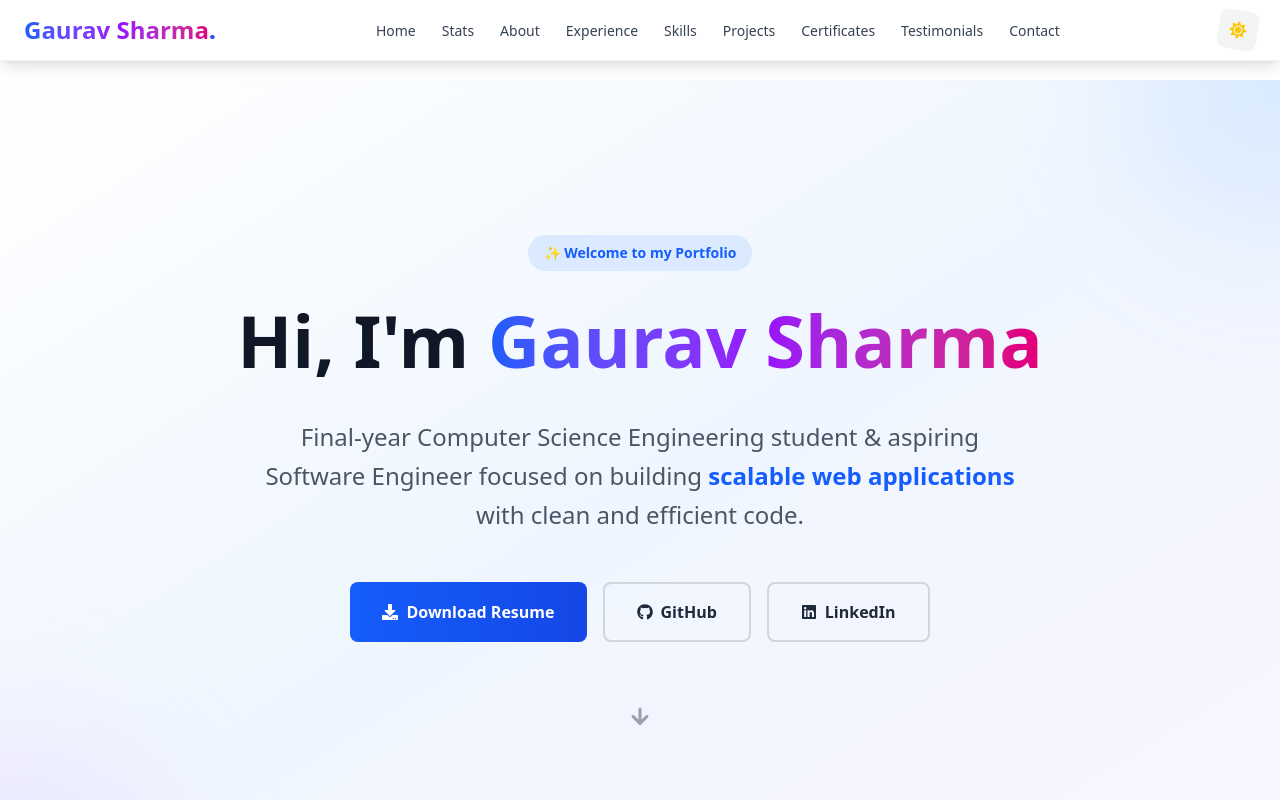
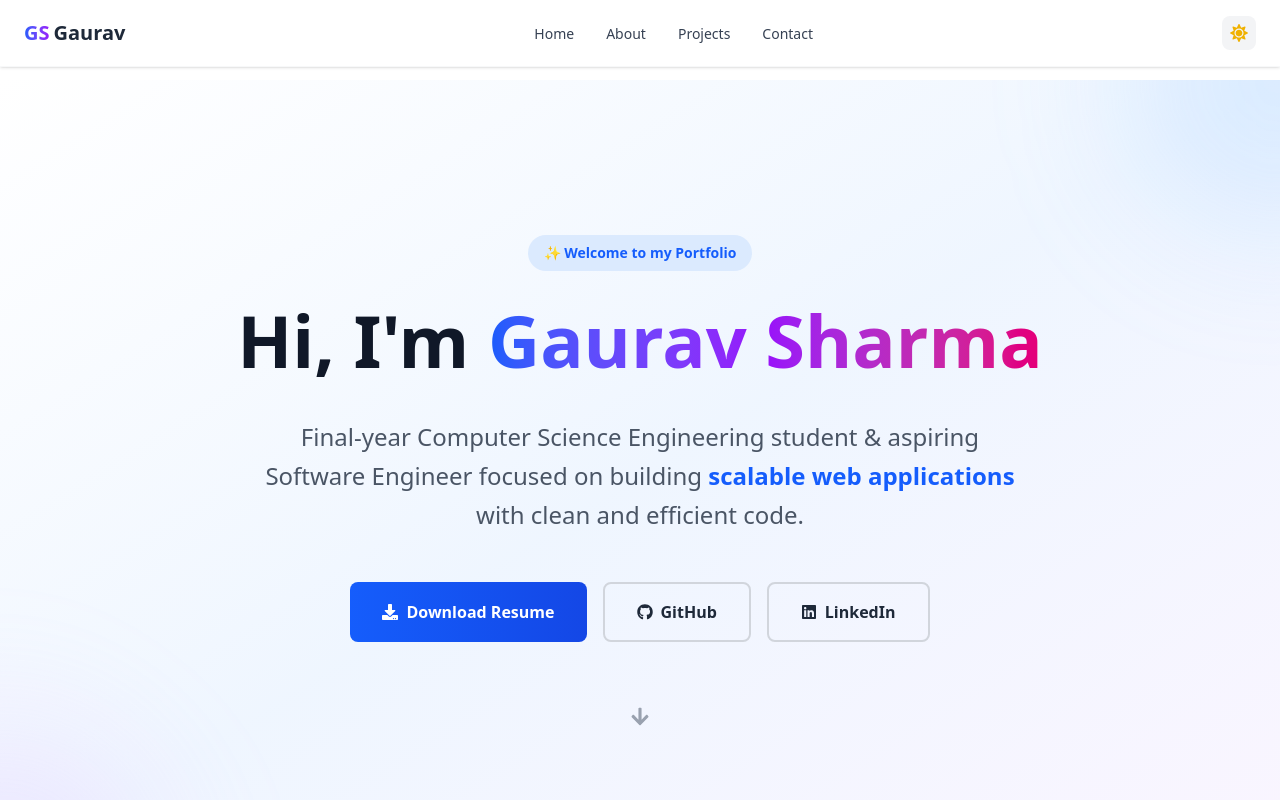
Before and after one commit to gauravvashisht07/GAURAV_PORTFOLIO, a React (Vite) app in the folder portfolio/: page / in a window 1280 px wide. Both pictures are taken after a click on the button "Toggle Theme". Shown: the top 800 px of the page. Built offline with nearby package versions, Linux system fonts and the light colour scheme.

Commit message:
Navbar Changes

```diff
--- a/portfolio/src/components/Navbar.jsx
+++ b/portfolio/src/components/Navbar.jsx
@@ -1,7 +1,6 @@
-import { useContext } from "react";
+import { useContext, useState } from "react";
 import { ThemeContext } from "../context/ThemeContext";
 import { FaMoon, FaSun, FaBars, FaTimes } from "react-icons/fa";
-import { useState } from "react";
 import { motion, AnimatePresence } from "framer-motion";
 
 const Navbar = () => {
@@ -10,99 +9,90 @@ const Navbar = () => {
 
   const navItems = [
     { label: "Home", id: "home" },
-    { label: "Stats", id: "stats" },
     { label: "About", id: "about" },
-    { label: "Experience", id: "experience" },
-    { label: "Skills", id: "skills" },
     { label: "Projects", id: "projects" },
-    { label: "Certificates", id: "certificates" },
-    { label: "Testimonials", id: "testimonials" },
     { label: "Contact", id: "contact" },
   ];
 
-  const menuVariants = {
-    hidden: { opacity: 0, y: -20 },
-    visible: {
-      opacity: 1,
-      y: 0,
-      transition: {
-        staggerChildren: 0.05,
-        delayChildren: 0.1,
-      },
-    },
-    exit: { opacity: 0, y: -20 },
-  };
-
-  const itemVariants = {
-    hidden: { opacity: 0, y: -10 },
-    visible: { opacity: 1, y: 0 },
-  };
-
   return (
-    <nav className="fixed top-0 left-0 w-full z-50 bg-white/70 dark:bg-gray-900/70 backdrop-blur-xl border-b border-gray-200/50 dark:border-gray-800/50 shadow-lg transition-all">
-      <div className="max-w-7xl mx-auto px-6 py-3 flex justify-between items-center">
+    <nav className="fixed top-0 left-0 w-full z-50 bg-white/70 dark:bg-gray-900/70 backdrop-blur-md border-b border-gray-200/30 dark:border-gray-800/30 shadow-sm transition-all">
+      <div className="max-w-7xl mx-auto px-6 py-4 flex justify-between items-center">
         {/* Logo / Name */}
         <motion.div
           initial={{ opacity: 0, x: -20 }}
           animate={{ opacity: 1, x: 0 }}
           transition={{ duration: 0.5 }}
         >
-          <h1 className="text-2xl font-bold bg-gradient-to-r from-blue-600 via-purple-600 to-pink-600 bg-clip-text text-transparent hover:drop-shadow-lg transition-all">
-            Gaurav Sharma<span className="text-blue-600">.</span>
-          </h1>
+          <a href="#home" className="text-xl font-bold">
+            <span className="bg-gradient-to-r from-blue-600 to-purple-600 bg-clip-text text-transparent">
+              GS
+            </span>
+            <span className="text-gray-800 dark:text-gray-200 ml-1">Gaurav</span>
+          </a>
         </motion.div>
 
-        {/* Nav Links - Desktop */}
+        {/* Nav Links - Desktop Only */}
         <motion.ul
           initial={{ opacity: 0 }}
           animate={{ opacity: 1 }}
           transition={{ delay: 0.2, duration: 0.5 }}
-          className="hidden lg:flex space-x-0.5"
+          className="hidden md:flex space-x-8"
         >
           {navItems.map((item) => (
             <li key={item.id}>
               <a
                 href={`#${item.id}`}
-                className="px-3 py-2 text-sm font-medium text-gray-700 dark:text-gray-300 hover:text-blue-600 dark:hover:text-blue-400 transition relative group"
+                className="text-gray-700 dark:text-gray-300 font-medium hover:text-blue-600 dark:hover:text-blue-400 transition relative group text-sm"
               >
                 {item.label}
                 <motion.span
                   initial={{ scaleX: 0 }}
                   whileHover={{ scaleX: 1 }}
-                  className="absolute bottom-1 left-0 w-full h-0.5 bg-gradient-to-r from-blue-600 to-purple-600 origin-left rounded-full"
+                  className="absolute bottom-0 left-0 w-full h-0.5 bg-gradient-to-r from-blue-600 to-purple-600 origin-left rounded-full"
                 />
               </a>
             </li>
           ))}
         </motion.ul>
 
-        {/* Theme Toggle & Mobile Menu */}
+        {/* Right Side - Theme Toggle & Mobile Menu */}
         <motion.div
           initial={{ opacity: 0, x: 20 }}
           animate={{ opacity: 1, x: 0 }}
           transition={{ duration: 0.5 }}
-          className="flex items-center gap-3"
+          className="flex items-center gap-4"
         >
+          {/* Theme Toggle */}
           <motion.button
             onClick={toggleTheme}
-            whileHover={{ scale: 1.1, rotate: 10 }}
+            whileHover={{ scale: 1.1 }}
             whileTap={{ scale: 0.95 }}
-            className="p-2.5 rounded-lg bg-gray-100 dark:bg-gray-800 hover:bg-gray-200 dark:hover:bg-gray-700 transition-all"
+            className="p-2 rounded-lg bg-gray-100 dark:bg-gray-800 hover:bg-gray-200 dark:hover:bg-gray-700 transition text-gray-700 dark:text-gray-300"
             aria-label="Toggle Theme"
           >
-            <motion.div
-              key={theme}
-              initial={{ rotate: -180, opacity: 0 }}
-              animate={{ rotate: 0, opacity: 1 }}
-              exit={{ rotate: 180, opacity: 0 }}
-              transition={{ duration: 0.4 }}
-            >
+            <AnimatePresence mode="wait">
               {theme === "light" ? (
-                <FaMoon className="text-gray-700" />
+                <motion.div
+                  key="moon"
+                  initial={{ rotate: -180, opacity: 0 }}
+                  animate={{ rotate: 0, opacity: 1 }}
+                  exit={{ rotate: 180, opacity: 0 }}
+                  transition={{ duration: 0.3 }}
+                >
+                  <FaMoon size={18} />
+                </motion.div>
               ) : (
-                <FaSun className="text-yellow-400" />
+                <motion.div
+                  key="sun"
+                  initial={{ rotate: -180, opacity: 0 }}
+                  animate={{ rotate: 0, opacity: 1 }}
+                  exit={{ rotate: 180, opacity: 0 }}
+                  transition={{ duration: 0.3 }}
+                >
+                  <FaSun size={18} className="text-yellow-500" />
+                </motion.div>
               )}
-            </motion.div>
+            </AnimatePresence>
           </motion.button>
 
           {/* Mobile Menu Button */}
@@ -110,26 +100,29 @@ const Navbar = () => {
             onClick={() => setMobileOpen(!mobileOpen)}
             whileHover={{ scale: 1.05 }}
             whileTap={{ scale: 0.95 }}
-            className="lg:hidden p-2.5 text-gray-700 dark:text-gray-300 rounded-lg hover:bg-gray-100 dark:hover:bg-gray-800 transition"
+            className="md:hidden p-2 rounded-lg text-gray-700 dark:text-gray-300 hover:bg-gray-100 dark:hover:bg-gray-800 transition"
+            aria-label="Toggle Mobile Menu"
           >
             <AnimatePresence mode="wait">
               {mobileOpen ? (
                 <motion.div
                   key="close"
-                  initial={{ rotate: -180, opacity: 0 }}
+                  initial={{ rotate: -90, opacity: 0 }}
                   animate={{ rotate: 0, opacity: 1 }}
-                  exit={{ rotate: 180, opacity: 0 }}
+                  exit={{ rotate: 90, opacity: 0 }}
+                  transition={{ duration: 0.2 }}
                 >
-                  <FaTimes />
+                  <FaTimes size={20} />
                 </motion.div>
               ) : (
                 <motion.div
                   key="open"
-                  initial={{ rotate: -180, opacity: 0 }}
+                  initial={{ rotate: -90, opacity: 0 }}
                   animate={{ rotate: 0, opacity: 1 }}
-                  exit={{ rotate: 180, opacity: 0 }}
+                  exit={{ rotate: 90, opacity: 0 }}
+                  transition={{ duration: 0.2 }}
                 >
-                  <FaBars />
+                  <FaBars size={20} />
                 </motion.div>
               )}
             </AnimatePresence>
@@ -137,22 +130,27 @@ const Navbar = () => {
         </motion.div>
       </div>
 
-      {/* Mobile Menu */}
+      {/* Mobile Menu - Clean & Simple */}
       <AnimatePresence>
         {mobileOpen && (
           <motion.div
-            initial="hidden"
-            animate="visible"
-            exit="exit"
-            variants={menuVariants}
-            className="lg:hidden absolute top-full left-0 right-0 bg-white/80 dark:bg-gray-800/80 backdrop-blur-xl border-b border-gray-200/50 dark:border-gray-700/50 shadow-xl"
+            initial={{ opacity: 0, height: 0 }}
+            animate={{ opacity: 1, height: "auto" }}
+            exit={{ opacity: 0, height: 0 }}
+            transition={{ duration: 0.3 }}
+            className="md:hidden bg-white dark:bg-gray-900 border-b border-gray-200 dark:border-gray-800"
           >
-            <ul className="flex flex-col space-y-1 px-6 py-4 max-h-96 overflow-y-auto">
+            <ul className="px-6 py-3 space-y-2">
               {navItems.map((item) => (
-                <motion.li key={item.id} variants={itemVariants}>
+                <motion.li
+                  key={item.id}
+                  initial={{ opacity: 0, x: -20 }}
+                  animate={{ opacity: 1, x: 0 }}
+                  transition={{ duration: 0.2 }}
+                >
                   <a
                     href={`#${item.id}`}
-                    className="block px-4 py-2 text-gray-700 dark:text-gray-300 hover:text-blue-600 dark:hover:text-blue-400 transition rounded-lg hover:bg-gray-100 dark:hover:bg-gray-700/50"
+                    className="block px-4 py-2 text-gray-700 dark:text-gray-300 hover:text-blue-600 dark:hover:text-blue-400 hover:bg-gray-100 dark:hover:bg-gray-800 rounded-lg transition font-medium"
                     onClick={() => setMobileOpen(false)}
                   >
                     {item.label}
```
